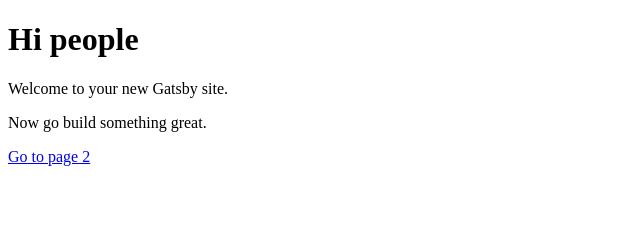
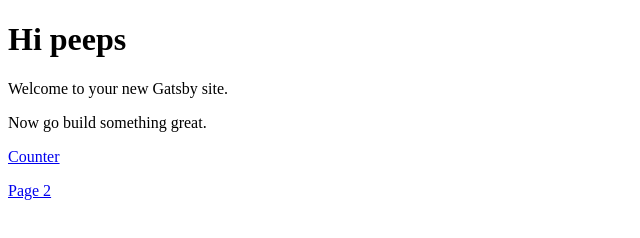
Before and after one commit to patrickgrey/LSC, a Gatsby site: page / in a window 1280 px wide. Shown: the whole page, without its empty margins (0-640 px from the left). Built offline with nearby package versions, Linux system fonts and the light colour scheme; Gatsby itself is replaced by a stand-in of ours.

Commit message:
Starting tutorial.

```diff
--- a/src/pages/index.js
+++ b/src/pages/index.js
@@ -3,10 +3,15 @@ import Link from 'gatsby-link'
 
 const IndexPage = () => (
   <div>
-    <h1>Hi people</h1>
+    <h1>Hi peeps</h1>
     <p>Welcome to your new Gatsby site.</p>
     <p>Now go build something great.</p>
-    <Link to="/page-2/">Go to page 2</Link>
+    <p>
+      <Link to="/counter/">Counter</Link>
+    </p>
+    <p>
+      <Link to="/page-2/">Page 2</Link>
+    </p>
   </div>
 )
 
```
Also changed, not shown: src/pages/counter.js (added, +13 -0 lines).
